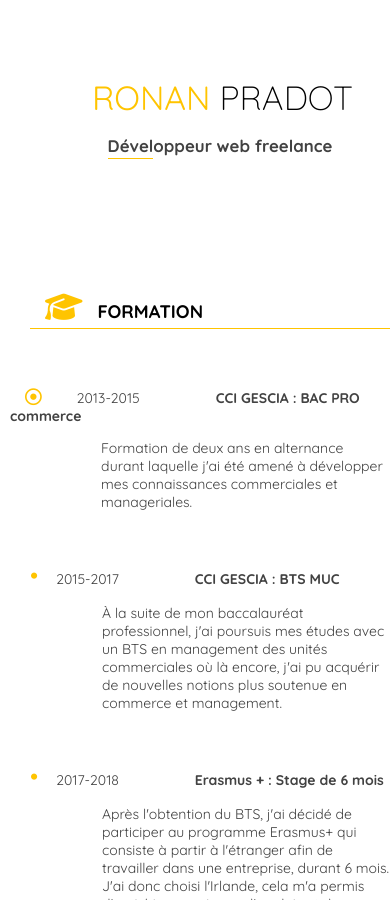
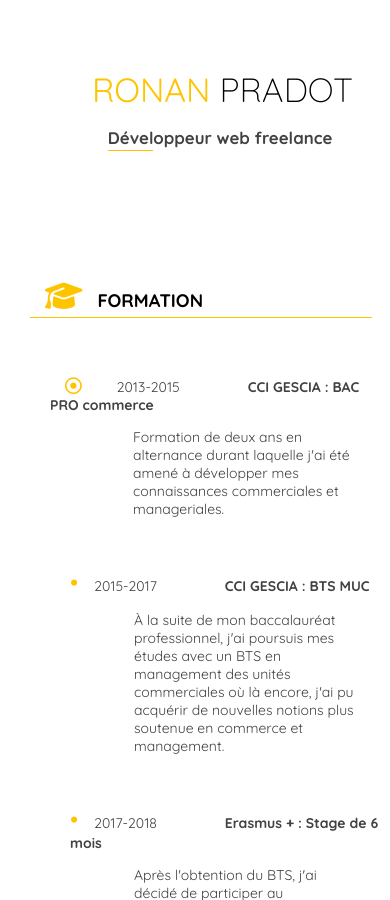
Before and after one commit to Ronan40/OCR_projet2, a plain HTML site: page index.html in a window 390 px wide. Shown: the part 1100-2000 px from the top of the page. Drawn offline with Linux system fonts and the light colour scheme.

Commit message:
border bottom title right

```diff
--- a/oc.css
+++ b/oc.css
@@ -26,7 +26,6 @@ i{
 }
 
 #gauche{
-
      width: 20%;
      background-color: #FFC400;
 }
@@ -108,7 +107,6 @@ h4{
 }
 
 #devel{
-    display: inline-block;
     border-bottom: 1.5px solid #FFC400;
     padding-bottom: 2px;
 }
@@ -193,6 +191,10 @@ li p{
         font-size: 18px;
     }
 
+    .title_right{
+      max-width: 95%;
+    }
+
     li p{
         padding-right: 10%;
     }
@@ -257,9 +259,12 @@ li p{
         font-size: 14px;
     }
 
-    ul{
-        margin: 0;
-        padding: 0;
+    .title_right{
+        max-width: 95%;
+      }
+
+      li p{
+        padding-right: 10%;
     }
 
     h1{
@@ -300,6 +305,7 @@ li p{
 
     #logo{
         font-size: 15px;
+        margin-left: 3%;
     }
 
 }
```
